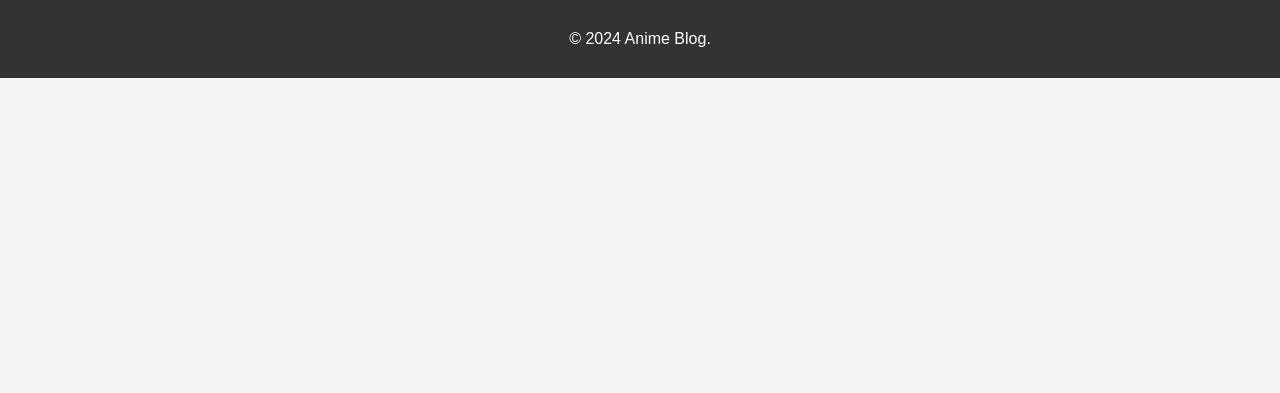
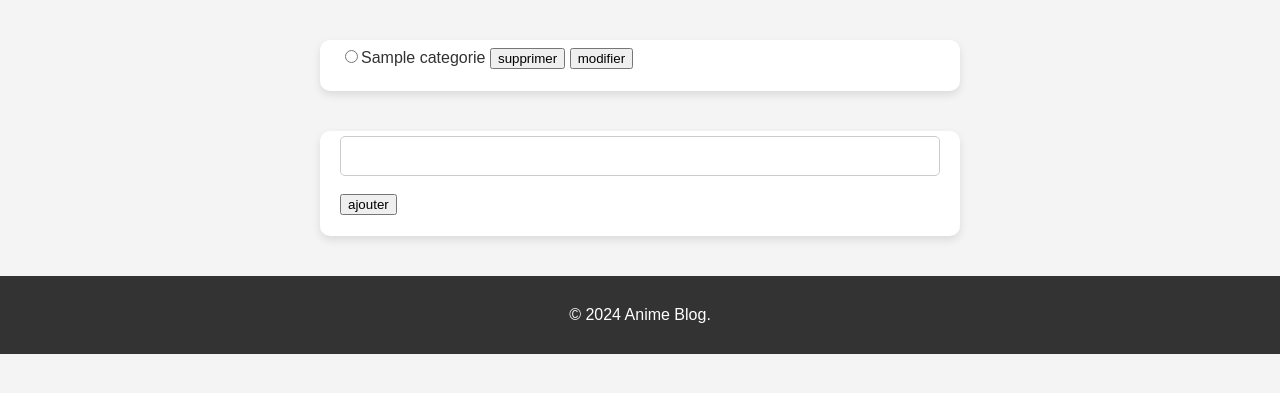
Before and after one commit to bekircanan/Blog, a PHP site: page /admin/crud.php in a window 1280 px wide. Shown: the part 91-484 px from the top of the page. Run offline with PHP 8.4, Linux system fonts and the light colour scheme; the visitor is signed in with stand-in values (Sample User, id 1); tables that the repository leaves empty or names only in its code hold one stand-in row (values such as "Sample post").

Commit message:
- debut de la creation du crud

```diff
--- /dev/null
+++ b/admin/crud.php
@@ -0,0 +1,65 @@
+<?php
+    require '../header.php';
+
+
+    if(isset($_POST['ajoutCat'])){
+        if(!empty($_POST['ajoutCat'])){
+            //requette sql pour ajouter une categorie
+            $stmt = $conn->prepare("INSERT INTO categorie (nomcategorie) VALUES (:categorie)");
+
+            $stmt->execute([':categorie' => $_POST['ajoutCat']]);
+
+        }
+    }
+
+
+    if(isset($_POST['suppCat'])){
+        if(isset($_POST['radioCat'])){
+            //requette sql pour supprimer une categorie
+
+            $stmt = $conn->prepare("DELETE FROM categorie WHERE nomcategorie = :categorie");
+
+            $stmt->execute([':categorie' => $_POST['radioCat']]);
+
+        }
+    }
+
+    if(isset($_POST['modifCat'])){
+        if(!empty($_POST['modifCat'])){
+            //requette sql pour supprimer une categorie
+            $stmt = $conn->prepare("UPDATE table SET nomcategorie = 'nouvelle valeur' WHERE condition");
+
+            $stmt->execute([':categorie' => $_POST['modifCat']]);
+
+
+        }
+    }
+
+
+    $stmt = $conn->query("SELECT idCategorie, nomcategorie FROM Categorie");
+    $stmt->execute();
+    $categories = $stmt->fetchAll();
+
+?>
+    <link rel="stylesheet" href="../css/style.css">
+
+    <form method="POST">
+        <?php foreach($categories as $cate){
+            echo '<input name="radioCat" value="'. $cate['idCategorie'] .'" type="radio">'. $cate['nomcategorie'] .'</input>';
+        }?>
+        <button name="suppCat" type='submit'>supprimer</button>
+        <button name="modifier" type='submit'>modifier</button>
+    </form>
+
+    <form method="POST">
+        <input name="ajoutCat" type="text"></input>
+        <button type='submit'>ajouter</button>
+    </form>
+
+
+
+<?php
+
+
+    require_once '../footer.php';
+?>
--- a/crud.php
+++ /dev/null
@@ -1,10 +0,0 @@
-<?php
-    require 'header.php';
-?>
-
-
-
-
-<?php
-    require_once 'footer.php';
-?>
--- a/header.php
+++ b/header.php
@@ -33,10 +33,13 @@
 <body>
     <header>
         <div class="container">
-            <a href="index.php"><h1>Bolg</h1></a>
-            <?php if (isset($_SESSION['user'])){
-                echo '<a href="logout.php">Déconnexion</a>';
-            } ?>
-            <a href="new.php">créer un article</a>
+            <a href="<?php echo (basename($_SERVER['PHP_SELF']) === 'crud.php' ? '..' : '') ?>/index.php"><h1>Bolg</h1></a>
+            <?php if (isset($_SESSION['admin']) && $_SESSION['admin'] !== 1){?>
+                <a href="<?php echo (basename($_SERVER['PHP_SELF']) === 'crud.php' ? '.' : './admin') ?>/crud.php">crud</a>
+            <?php } ?>
+            <?php if (isset($_SESSION['user'])){?>
+                <a href="<?php echo (basename($_SERVER['PHP_SELF']) === 'crud.php' ? '..' : '') ?>/logout.php">Déconnexion</a>
+            <?php } ?>
+            <a href="<?php echo (basename($_SERVER['PHP_SELF']) === 'crud.php' ? '..' : '') ?>/new.php">créer un article</a>
         </div>
     </header>
```
